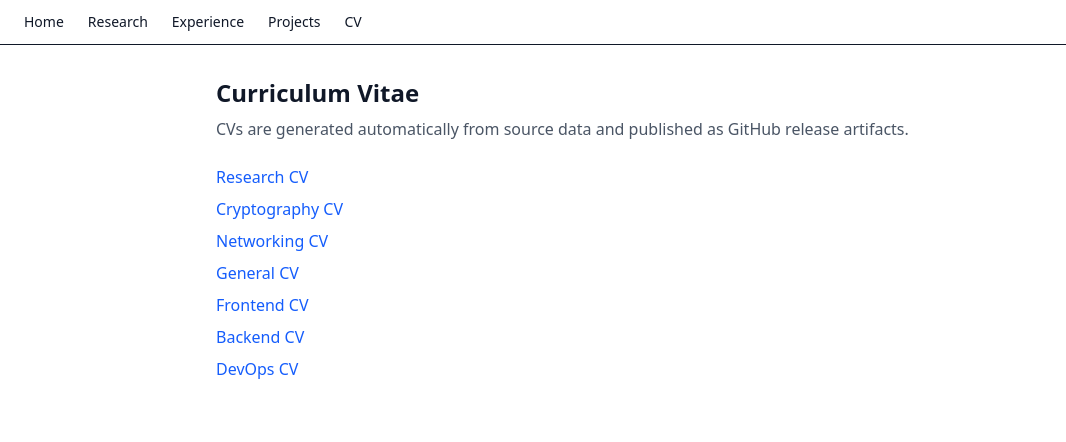
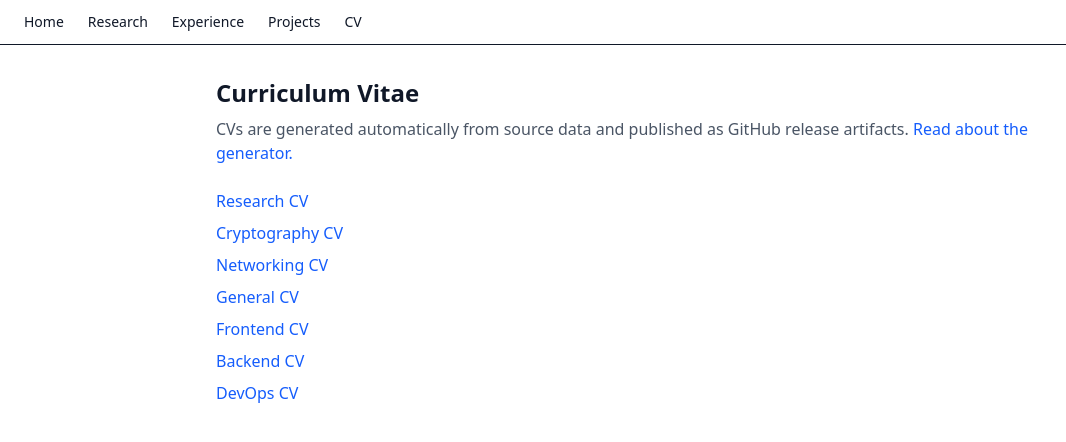
Before and after one commit to pseusys/pseusys, a Next.js app in the folder website/: page /cv in a window 1280 px wide. Shown: the top 442 px of the page, without its empty margins (0-1066 px from the left). Built offline with nearby package versions, Linux system fonts and the light colour scheme.

Commit message:
generator link

```diff
--- a/website/app/cv/page.tsx
+++ b/website/app/cv/page.tsx
@@ -15,7 +15,15 @@
     <div>
       <h1 className="text-2xl font-bold">Curriculum Vitae</h1>
       <p className="mt-2 text-gray-600">
-        CVs are generated automatically from source data and published as GitHub release artifacts.
+        CVs are generated automatically from source data and published as GitHub release artifacts.{' '}
+        <a
+          href="https://github.com/pseusys/pseusys/blob/source/DEVELOPMENT.md"
+          className="text-blue-600 hover:underline"
+          target="_blank"
+          rel="noopener noreferrer"
+        >
+          Read about the generator.
+        </a>
       </p>
       <ul className="mt-6 space-y-2">
         {CV_PROFILES.map(({ slug, label }) => (
```
